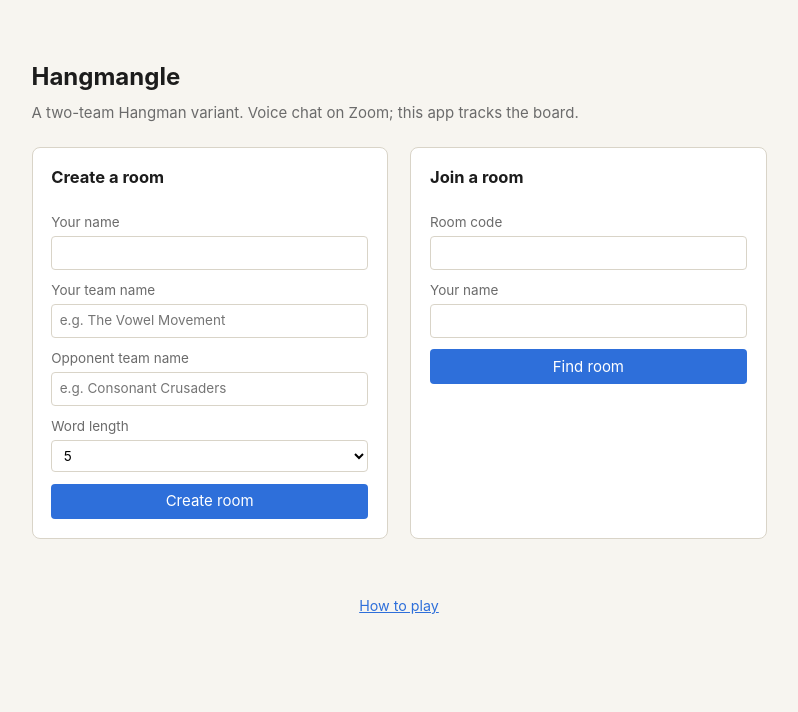
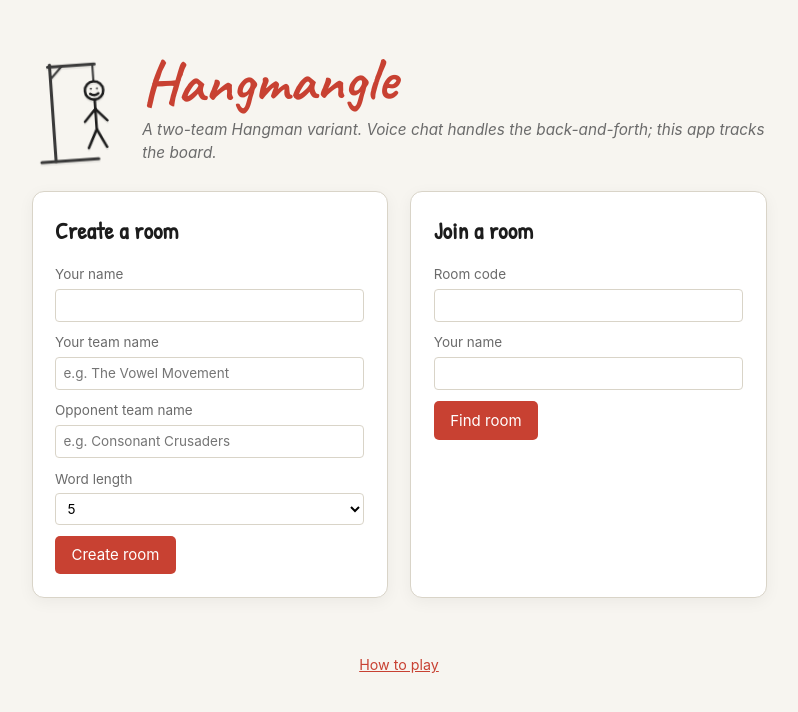
Before and after one commit to jkupp/hangmangle, a plain HTML site: page index.html in a window 1280 px wide. Shown: the whole page, without its empty margins (241-1039 px from the left). Drawn offline with Linux system fonts and the light colour scheme.

Commit message:
LP5: playful color and typography on the entry page
- Patrick Hand + Caveat from Google Fonts, scoped to body.entry so
  the game page stays neutral.
- Big handwritten title in a warm red (#c84132), slightly tilted.
- Small smiling hangman SVG mascot beside the title, also tilted, with
  a subtle drop shadow.
- Panel headings switch to Patrick Hand; panels get a softer rounded
  border, a drop shadow, and a small hover lift.
- Primary action buttons (Create room, Find room) take the warm red.
- Team-pick buttons and the "How to play" link adopt the same font/
  color personality.

No changes leak to the game page.

Co-Authored-By: Claude Opus 4.7 <noreply@anthropic.com>

```diff
--- a/index.html
+++ b/index.html
@@ -3,12 +3,39 @@
 <head>
 <meta charset="utf-8">
 <title>Hangmangle</title>
+<link rel="preconnect" href="https://fonts.googleapis.com">
+<link rel="preconnect" href="https://fonts.gstatic.com" crossorigin>
+<link href="https://fonts.googleapis.com/css2?family=Patrick+Hand&family=Caveat:wght@700&display=swap" rel="stylesheet">
 <link rel="stylesheet" href="style.css">
 </head>
 <body class="entry">
   <main class="entry-main">
-    <h1>Hangmangle</h1>
-    <p class="tagline">A two-team Hangman variant. Voice chat on Zoom; this app tracks the board.</p>
+    <header class="entry-header">
+      <svg viewBox="0 0 90 110" class="entry-hangman" aria-hidden="true">
+        <g stroke="#3a3a3a" stroke-width="3" fill="none" stroke-linecap="round">
+          <line x1="6" y1="105" x2="62" y2="105"/>
+          <line x1="20" y1="105" x2="20" y2="10"/>
+          <line x1="18" y1="12" x2="64" y2="12"/>
+          <line x1="20" y1="24" x2="32" y2="12" stroke-width="2"/>
+          <line x1="62" y1="12" x2="62" y2="28" stroke-width="2"/>
+        </g>
+        <g stroke="#1c1c1c" stroke-width="2.5" fill="none" stroke-linecap="round">
+          <circle cx="62" cy="38" r="9"/>
+          <circle cx="59" cy="36" r="0.9" fill="#1c1c1c" stroke="none"/>
+          <circle cx="65" cy="36" r="0.9" fill="#1c1c1c" stroke="none"/>
+          <path d="M58 41 Q62 44 66 41"/>
+          <line x1="62" y1="47" x2="62" y2="76"/>
+          <line x1="62" y1="56" x2="51" y2="68"/>
+          <line x1="62" y1="56" x2="73" y2="68"/>
+          <line x1="62" y1="76" x2="53" y2="94"/>
+          <line x1="62" y1="76" x2="71" y2="94"/>
+        </g>
+      </svg>
+      <div class="entry-title-block">
+        <h1>Hangmangle</h1>
+        <p class="tagline">A two-team Hangman variant. Voice chat handles the back-and-forth; this app tracks the board.</p>
+      </div>
+    </header>
 
     <div class="entry-panels">
       <section class="panel" id="create-panel">
--- a/style.css
+++ b/style.css
@@ -62,16 +62,93 @@ label {
 
 /* ---------- Entry page ---------- */
 
+body.entry {
+  --entry-display: "Patrick Hand", "Marker Felt", "Segoe Print", cursive;
+  --entry-headline: "Caveat", "Patrick Hand", cursive;
+  --entry-accent: #c84132;
+}
+
 .entry-main {
   max-width: 780px;
-  margin: 4rem auto;
+  margin: 3.5rem auto;
   padding: 0 1.5rem;
+}
+
+.entry-header {
+  display: flex;
+  align-items: center;
+  gap: 1.25rem;
+  margin-bottom: 1.75rem;
+}
+
+.entry-hangman {
+  width: 92px;
+  height: 112px;
+  flex-shrink: 0;
+  transform: rotate(-4deg);
+  filter: drop-shadow(0 2px 0 rgba(28, 28, 28, 0.08));
+}
+
+.entry-title-block { flex: 1; min-width: 0; }
+
+body.entry h1 {
+  font-family: var(--entry-headline);
+  font-size: 4rem;
+  line-height: 1;
+  margin: 0 0 0.4rem;
+  color: var(--entry-accent);
+  letter-spacing: 0.005em;
+  transform: rotate(-1deg);
+  transform-origin: left center;
 }
 
 .tagline {
   color: var(--muted);
-  margin-top: 0;
+  margin: 0;
+  font-style: italic;
+  font-size: 1.02rem;
+  line-height: 1.45;
 }
+
+body.entry .panel {
+  background: var(--panel);
+  border: 1px solid var(--border);
+  border-radius: 12px;
+  padding: 1.5rem;
+  box-shadow: 0 4px 16px rgba(28, 28, 28, 0.05);
+  transition: box-shadow 0.18s ease, transform 0.18s ease;
+}
+body.entry .panel:hover {
+  box-shadow: 0 8px 22px rgba(28, 28, 28, 0.09);
+  transform: translateY(-2px);
+}
+body.entry .panel h2 {
+  font-family: var(--entry-display);
+  font-size: 1.55rem;
+  margin: 0 0 0.4rem;
+  color: var(--fg);
+  letter-spacing: 0.01em;
+}
+
+body.entry #create-btn,
+body.entry #join-lookup-btn {
+  background: var(--entry-accent);
+  font-size: 1rem;
+  padding: 0.55rem 1.1rem;
+  border-radius: 5px;
+  align-self: flex-start;
+}
+body.entry #create-btn:hover,
+body.entry #join-lookup-btn:hover { filter: brightness(1.06); }
+
+body.entry .team-btn {
+  font-family: var(--entry-display);
+  font-size: 1.1rem;
+  border-width: 1.5px;
+}
+
+body.entry .link-btn { color: var(--entry-accent); }
+body.entry .link-btn:hover { color: var(--fg); }
 
 .entry-panels {
   display: grid;
```
